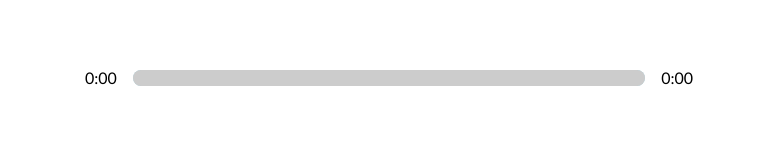
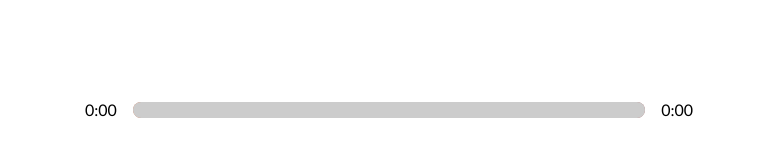
Before and after one commit to smfilho/react-player, a React (Create React App) app: page / in a window 1280 px wide. Shown: the part 463-625 px from the top of the page, without its empty margins (251-1027 px from the left). Built offline with nearby package versions, Linux system fonts and the light colour scheme.

Commit message:
Done: Progress bar(input) styling

```diff
--- a/src/components/Player.js
+++ b/src/components/Player.js
@@ -62,7 +62,12 @@ const Player = ({
     <div className='player'>
       <div className='time-control'>
         <p>{getTime(songInfo.currentTime)}</p>
-        <div className='track'>
+        <div
+          style={{
+            background: `linear-gradient(to right, ${currentSong.color[0]},${currentSong.color[1]})`,
+          }}
+          className='track'
+        >
           <input
             min={0}
             max={songInfo.duration || 0}
--- a/src/styles/_nav.scss
+++ b/src/styles/_nav.scss
@@ -3,6 +3,7 @@ nav {
   display: flex;
   justify-content: space-around;
   align-items: center;
+  margin-top: 2rem;
   button {
     background: transparent;
     border: none;
```
